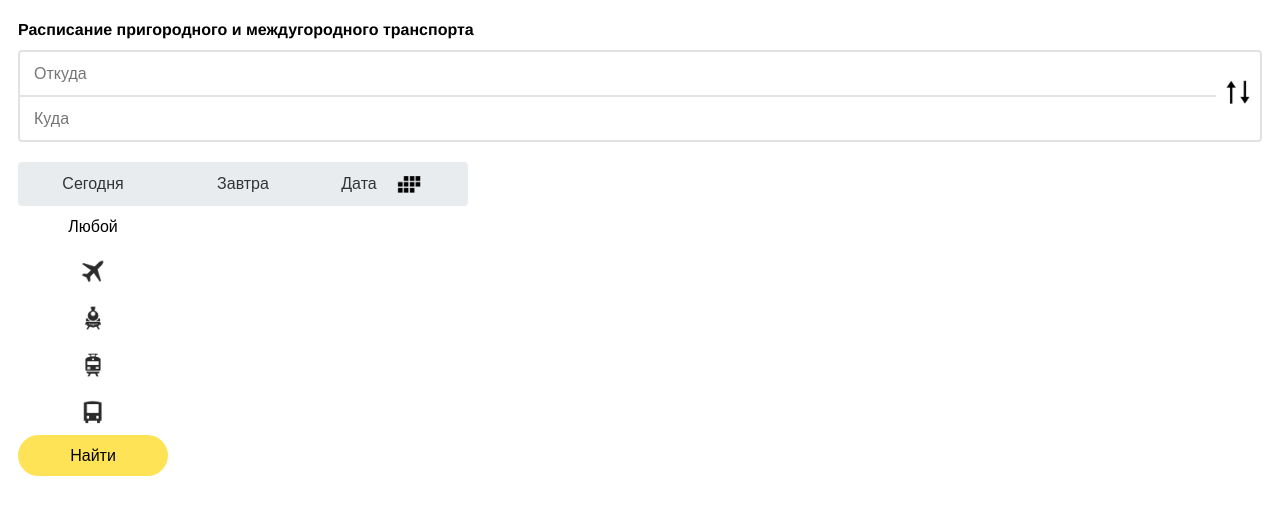
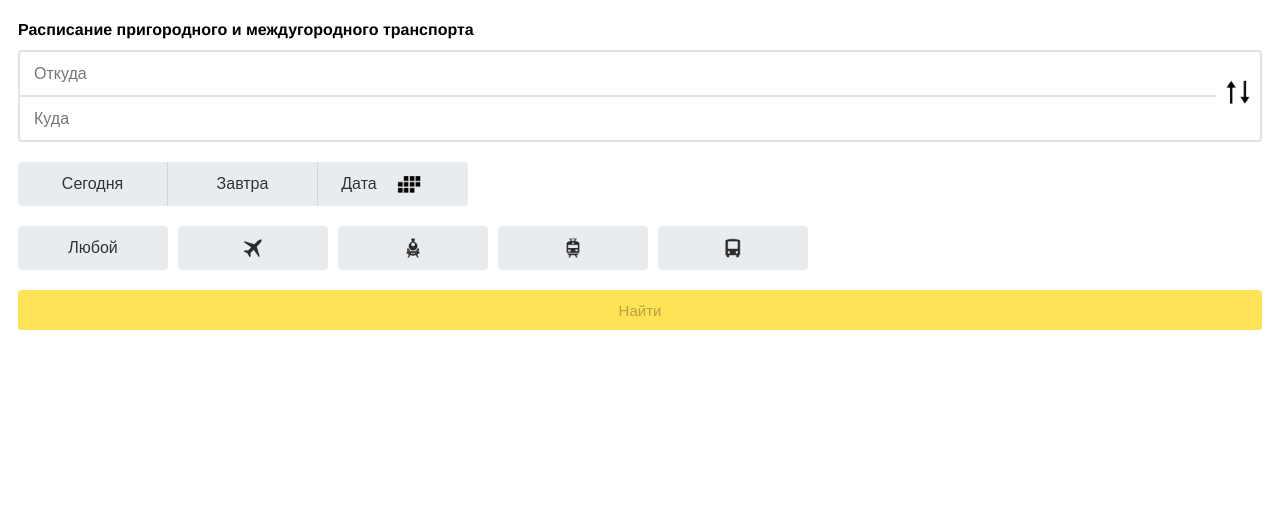
Before and after one commit to UlianaSavi/transport-schedule-searcher, an Angular app: page /main in a window 1280 px wide. Shown: the top 514 px of the page. Built offline with nearby package versions, Linux system fonts and the light colour scheme.

Commit message:
add logic for select date and transport type

```diff
--- a/src/app/components/main-page/main-page.component.html
+++ b/src/app/components/main-page/main-page.component.html
@@ -1,5 +1,5 @@
 <div class="container">
   <h1 class="header">Расписание пригородного и междугородного транспорта</h1>
-  <app-search-form [cities]="cities"></app-search-form>
+  <app-search-form [cities]="cities" (searchEvent)="search($event);"></app-search-form>
   <app-list *ngIf="searchRes"></app-list>
 </div>
--- a/src/app/components/main-page/main-page.component.ts
+++ b/src/app/components/main-page/main-page.component.ts
@@ -20,7 +20,8 @@ export class MainPageComponent {
     });
   }
 
-  public search() {
+  public search(props: unknown) {
+    console.log(props);
     // this.apiService.search().subscribe((data) => {
     //   console.log(data);
     //   this.searchRes = data;
--- a/src/app/services/api.service.ts
+++ b/src/app/services/api.service.ts
@@ -11,7 +11,8 @@ export class ApiService {
   constructor(private http: HttpClient) { }
 
   public search(params: string): Observable<ISearchResponse> {
-    return this.http.get<ISearchResponse>(`${API_SEARCH_URL}?${params}`);
+    // https://t.rasp.yandex.ru/search/train/
+    return this.http.get<ISearchResponse>(`${API_SEARCH_URL}/${params}`);
   }
 
   public getCities(matchStr?: string) {
--- a/src/app/shared/components/search-form/search-form.component.css
+++ b/src/app/shared/components/search-form/search-form.component.css
@@ -40,16 +40,26 @@
   font-size: inherit;
 }
 
-.searchForm__date {
+.searchForm__date,
+.searchForm__transports {
   display: flex;
 }
 
+.searchForm__date {
+  margin-bottom: 20px;
+}
+
 .searchForm__date .btn {
-  flex: 0 1 100%;
+  border-right: 1px solid var(--grey-lite);
+  border-radius: 0;
+}
+
+.searchForm__date .btn,
+.searchForm__transports .btn {
+  width: 35%;
   height: 44px;
   padding: 12px 16px;
   background-color: var(--grey);
-  border-radius: 0;
   font-size: inherit;
   font-weight: 400;
   color: var(--grey-dark);
@@ -65,6 +75,7 @@
 
 .searchForm__date .btn:last-child {
   border-radius: 0 4px 4px 0;
+  border-right: none;
 }
 
 .searchForm__date__btn::after {
@@ -77,3 +88,19 @@
   background: #e9ecef url(/assets/icon-calendar.png) 0 no-repeat;
   background-size: contain;
 }
+
+.searchForm__transports {
+  gap: 10px;
+  margin-bottom: 20px;
+}
+
+.searchForm__transports .btn {
+  border-radius: 4px;
+}
+
+.searchForm .btn-yellow {
+  width: 100%;
+  max-width: 100vw;
+  border-radius: 4px;
+  font-size: 15px;
+}
--- a/src/app/shared/components/search-form/search-form.component.html
+++ b/src/app/shared/components/search-form/search-form.component.html
@@ -1,33 +1,37 @@
-<form class="searchForm" action="">
+<form class="searchForm" action="" [formGroup]="searchForm">
   <div class="searchForm__inputs">
-    <input class="searchForm__inputs__input input-from" name="fromName" value="" placeholder="Откуда" autocomplete="off">
-    <input class="searchForm__inputs__input input-to" name="toName" value="" placeholder="Куда" autocomplete="off">
+    <input class="searchForm__inputs__input input-from" formControlName="from" name="fromName" value=""
+      placeholder="Откуда" autocomplete="off">
+    <input class="searchForm__inputs__input input-to" formControlName="to" name="toName" value="" placeholder="Куда"
+      autocomplete="off">
     <div class="searchForm__inputs__switch">
       <img class="img" src="/assets/icon-switch.png" alt="Switch">
     </div>
   </div>
-  <div class="searchForm__date">
-    <button class="btn" type="button">Сегодня</button>
-    <button class="btn" type="button">Завтра</button>
+  <div class="searchForm__date" (click)="selectDate($event)">
+    <input class="btn" type="button" value="Сегодня">
+    <input class="btn" type="button" value="Завтра">
     <button class="btn searchForm__date__btn" type="button" (click)="showPicker()">
-      <label for="date">Дата</label>
-      <input #date class="date-input" type="date" name="date" id="date">
+      <label class="label" for="date">Дата</label>
+      <input #date class="date date-input" type="date" name="date" id="date" formControlName="date"
+        (change)="selectDate($event);">
     </button>
   </div>
-  <div class="searchForm__transports">
-    <button class="btn" type="button">Любой</button>
-    <button class="btn" type="button">
+  <div class="searchForm__transports" (click)="selectTransportType($event)">
+    <input class="btn" type="button" value="Любой">
+    <button class="btn" type="button" value="plane">
       <img class="img" src="/assets/icon-plane.png" alt="plane">
     </button>
-    <button class="btn" type="button">
+    <button class="btn" type="button" value="train">
       <img class="img" src="/assets/icon-train.png" alt="train">
     </button>
-    <button class="btn" type="button">
+    <button class="btn" type="button" value="suburban">
       <img class="img" src="/assets/icon-suburban.png" alt="suburban">
     </button>
-    <button class="btn" type="button">
+    <button class="btn" type="button" value="bus">
       <img class="img" src="/assets/icon-bus.png" alt="bus">
     </button>
+    <input type="hidden" value="" formControlName="transportType">
   </div>
-  <button class="btn btn-yellow" type="submit">Найти</button>
+  <button [disabled]="!searchForm.valid" class="btn btn-yellow" type="button" (click)="search()">Найти</button>
 </form>
--- a/src/app/shared/components/search-form/search-form.component.ts
+++ b/src/app/shared/components/search-form/search-form.component.ts
@@ -1,6 +1,7 @@
-import { Component, ElementRef, EventEmitter, Input, Output, ViewChild } from '@angular/core';
-import { FormControl, FormGroup } from '@angular/forms';
-import { CitiesResponse, Direction, TransportType } from 'src/app/types';
+import { Component, ElementRef, EventEmitter, Input, Output, Renderer2, ViewChild } from '@angular/core';
+import { FormControl, FormGroup, Validators } from '@angular/forms';
+import { CitiesResponse, Direction, SearchFormProps, TransportType } from 'src/app/types';
+import { getTomorrow } from 'src/app/utils';
 
 @Component({
   selector: 'app-search-form',
@@ -9,23 +10,39 @@ import { CitiesResponse, Direction, TransportType } from 'src/app/types';
 })
 export class SearchFormComponent {
   @Input() cities: CitiesResponse | null = null;
-  @Output() newGetCitiesEvent = new EventEmitter<{direction: Direction, matchStr: string}>();
+  @Output() getCitiesEvent = new EventEmitter<{direction: Direction, matchStr: string}>();
+  @Output() searchEvent = new EventEmitter<SearchFormProps>();
   @ViewChild('date') dateInput: ElementRef | null = null;
 
+  constructor(private renderer: Renderer2) { }
+
+  private today = new Date().toISOString().slice(0, 10);
+  private tomorrow = getTomorrow();
+
   public searchForm = new FormGroup({
-    from: new FormControl(''),
-    to: new FormControl(''),
-    transprtType: new FormControl(TransportType.bus),
-    date: new FormControl(new Date()),
+    from: new FormControl('', Validators.required),
+    to: new FormControl('', Validators.required),
+    transportType: new FormControl(TransportType.bus, Validators.required),
+    date: new FormControl(String(this.today), Validators.required),
   });
 
   public getCities() {
     if (this.searchForm.value.from) {
-      this.newGetCitiesEvent.emit({direction: Direction.from, matchStr: this.searchForm.value.from});
+      this.getCitiesEvent.emit({direction: Direction.from, matchStr: this.searchForm.value.from});
     }
     if (this.searchForm.value.to) {
-      this.newGetCitiesEvent.emit({direction: Direction.to, matchStr: this.searchForm.value.to});
+      this.getCitiesEvent.emit({direction: Direction.to, matchStr: this.searchForm.value.to});
     }
+  }
+
+  public search() {
+    const props: SearchFormProps = {
+      from: this.searchForm.value.from || '',
+      to: this.searchForm.value.to  || '',
+      transportType: this.searchForm.value.transportType  || TransportType.bus,
+      date: this.searchForm.value.date  || String(this.today),
+    }
+    this.searchEvent.emit(props);
   }
 
   public showPicker() {
@@ -35,4 +52,41 @@ export class SearchFormComponent {
       console.log(error);
     }
   }
+
+  public selectDate(e: Event) {
+    const target = (e.target as HTMLInputElement);
+    this.renderer.removeClass(target, 'active'); // TODO: не работает
+
+    if (target.className === 'label'
+    || target.className === 'date date-input'
+    || target.className === 'btn searchForm__date__btn') {
+      if (target.value) {
+        this.searchForm.controls.date.setValue(target.value);
+        this.renderer.addClass(target.parentNode, 'active');
+      }
+      return;
+    }
+
+    this.renderer.addClass(target, 'active')
+
+    switch (target.value) {
+      case 'Сегодня':
+        this.searchForm.controls.date.setValue(this.today);
+        break;
+      case 'Завтра':
+        this.searchForm.controls.date.setValue(this.tomorrow);
+        break;
+    }
+  }
+
+  public selectTransportType(e: Event) {
+    const target = (e.target as HTMLButtonElement).className === 'img'
+      ? (e.target as HTMLButtonElement).parentElement as HTMLButtonElement
+      : (e.target as HTMLButtonElement);
+    if (target?.value === TransportType.none) {
+      return;
+    }
+    this.searchForm.controls.transportType.setValue(target?.value as TransportType);
+    console.log(this.searchForm.value);
+  }
 }
--- a/src/app/shared/shared.module.ts
+++ b/src/app/shared/shared.module.ts
@@ -3,6 +3,7 @@ import { CommonModule } from '@angular/common';
 import { SearchFormComponent } from './components/search-form/search-form.component';
 import { ListComponent } from './components/list/list.component';
 import { HttpClientModule } from '@angular/common/http';
+import { ReactiveFormsModule } from '@angular/forms';
 
 
 
@@ -12,7 +13,8 @@ import { HttpClientModule } from '@angular/common/http';
     ListComponent],
   imports: [
     CommonModule,
-    HttpClientModule
+    HttpClientModule,
+    ReactiveFormsModule,
   ],
   exports: [
     SearchFormComponent,
--- a/src/app/types.ts
+++ b/src/app/types.ts
@@ -202,13 +202,22 @@ export interface ISearchRequest {
   transfers?: boolean,
 }
 
+export type SearchFormProps = {
+  from: string,
+  to: string,
+  date: string,
+  transportType: TransportType,
+}
+
+
 export enum TransportType {
-  "plane",
-  "train",
-  "suburban",
-  "bus",
-  "water",
-  "helicopter",
+  none = "Любой",
+  plane = "plane",
+  train = "train",
+  suburban = "suburban",
+  bus = "bus",
+  water = "water",
+  helicopter = "helicopter",
 }
 
 export type CitiesResponse = [
--- /dev/null
+++ b/src/app/utils.ts
@@ -0,0 +1,7 @@
+export const getTomorrow = () => {
+  const tomorrow = new Date();
+  tomorrow.setDate(tomorrow.getDate() + 1);
+  const month = String(tomorrow.getMonth() + 1).length
+    === 1 ? String(`0${tomorrow.getMonth() + 1}`) : String(tomorrow.getMonth() + 1);
+  return `${tomorrow.getFullYear()}-${month}-${tomorrow.getDate()}`;
+}
--- a/src/styles.css
+++ b/src/styles.css
@@ -5,6 +5,7 @@
   --opacity-grey: #8080803b;
   --grey: #e9ecef;
   --grey-dark: #333;
+  --grey-lite: #3333331e;
 }
 
 *,
@@ -43,6 +44,14 @@ body {
   transition: all .2s;
 }
 
+.btn:disabled {
+  cursor: auto;
+}
+
+.btn.avtive { /*  TODO: не работает */
+  background: var(--grey-dark);
+}
+
 .btn-yellow {
   background-color: var(--yellow);
 }
```
